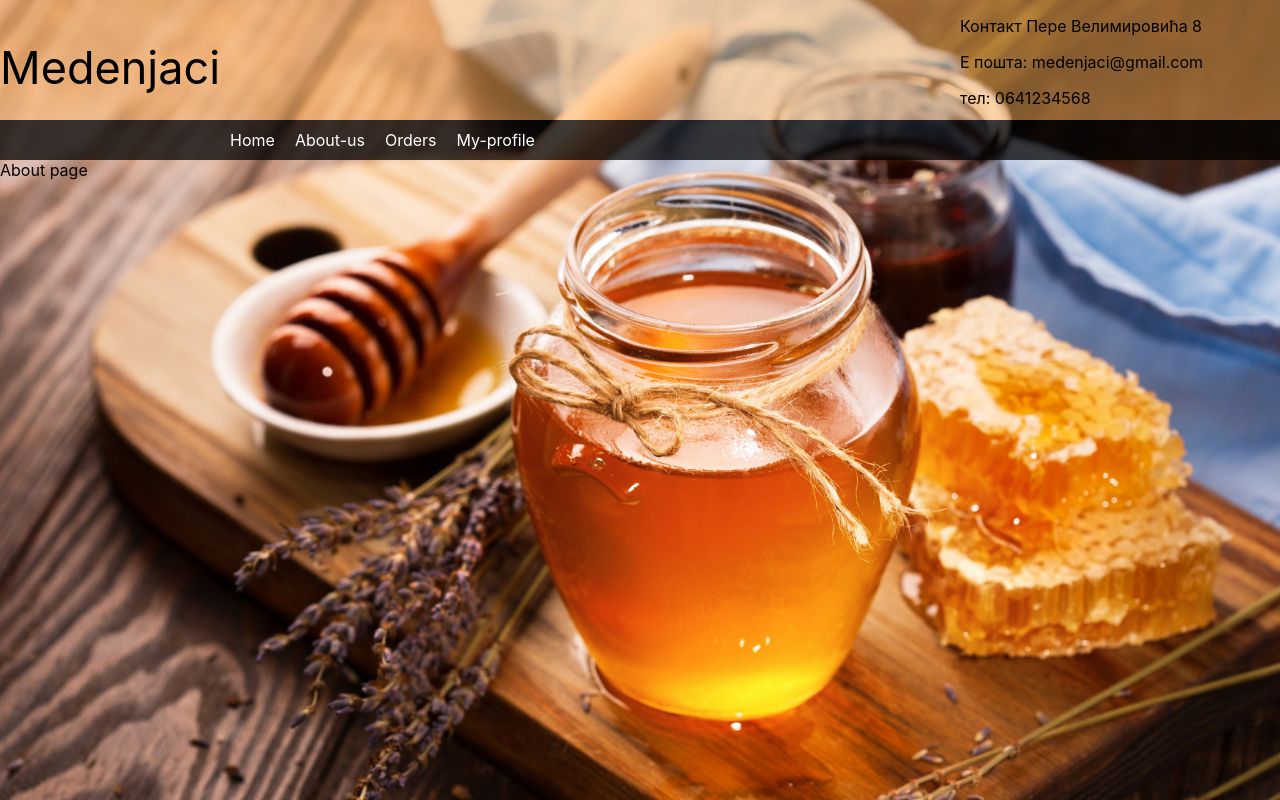
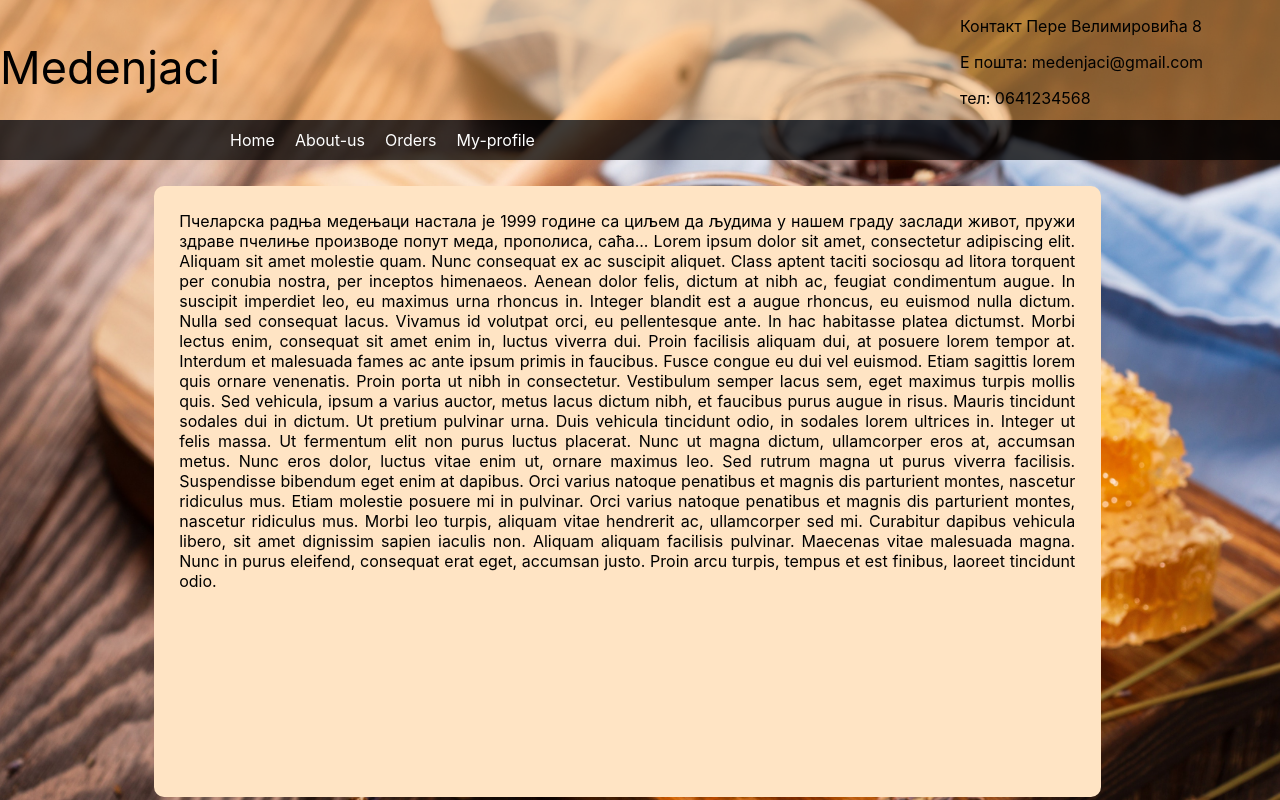
Before and after one commit to bpavle/honey-store-web, a React (Create React App) app: page /about-us in a window 1280 px wide. Built offline with nearby package versions, Linux system fonts and the light colour scheme.

Commit message:
About page finished

```diff
--- a/src/components/About.jsx
+++ b/src/components/About.jsx
@@ -1,5 +1,39 @@
+import React from "react";
+import styles from "./About.module.css";
 const About = () => {
-  return <div>About page</div>;
+  return (
+    <div className={styles.About}>
+      Пчеларска радња медењаци настала је 1999 године са циљем да људима у нашем
+      граду заслади живот, пружи здраве пчелиње производе попут меда, прополиса,
+      саћа... Lorem ipsum dolor sit amet, consectetur adipiscing elit. Aliquam
+      sit amet molestie quam. Nunc consequat ex ac suscipit aliquet. Class
+      aptent taciti sociosqu ad litora torquent per conubia nostra, per inceptos
+      himenaeos. Aenean dolor felis, dictum at nibh ac, feugiat condimentum
+      augue. In suscipit imperdiet leo, eu maximus urna rhoncus in. Integer
+      blandit est a augue rhoncus, eu euismod nulla dictum. Nulla sed consequat
+      lacus. Vivamus id volutpat orci, eu pellentesque ante. In hac habitasse
+      platea dictumst. Morbi lectus enim, consequat sit amet enim in, luctus
+      viverra dui. Proin facilisis aliquam dui, at posuere lorem tempor at.
+      Interdum et malesuada fames ac ante ipsum primis in faucibus. Fusce congue
+      eu dui vel euismod. Etiam sagittis lorem quis ornare venenatis. Proin
+      porta ut nibh in consectetur. Vestibulum semper lacus sem, eget maximus
+      turpis mollis quis. Sed vehicula, ipsum a varius auctor, metus lacus
+      dictum nibh, et faucibus purus augue in risus. Mauris tincidunt sodales
+      dui in dictum. Ut pretium pulvinar urna. Duis vehicula tincidunt odio, in
+      sodales lorem ultrices in. Integer ut felis massa. Ut fermentum elit non
+      purus luctus placerat. Nunc ut magna dictum, ullamcorper eros at, accumsan
+      metus. Nunc eros dolor, luctus vitae enim ut, ornare maximus leo. Sed
+      rutrum magna ut purus viverra facilisis. Suspendisse bibendum eget enim at
+      dapibus. Orci varius natoque penatibus et magnis dis parturient montes,
+      nascetur ridiculus mus. Etiam molestie posuere mi in pulvinar. Orci varius
+      natoque penatibus et magnis dis parturient montes, nascetur ridiculus mus.
+      Morbi leo turpis, aliquam vitae hendrerit ac, ullamcorper sed mi.
+      Curabitur dapibus vehicula libero, sit amet dignissim sapien iaculis non.
+      Aliquam aliquam facilisis pulvinar. Maecenas vitae malesuada magna. Nunc
+      in purus eleifend, consequat erat eget, accumsan justo. Proin arcu turpis,
+      tempus et est finibus, laoreet tincidunt odio.
+    </div>
+  );
 };
 
 export default About;
--- /dev/null
+++ b/src/components/About.module.css
@@ -0,0 +1,9 @@
+.About {
+  width: 70%;
+  height: 70%;
+  background-color: bisque;
+  text-align: justify;
+  margin: 2% 12%;
+  padding: 2%;
+  border-radius: 10px;
+}
```
